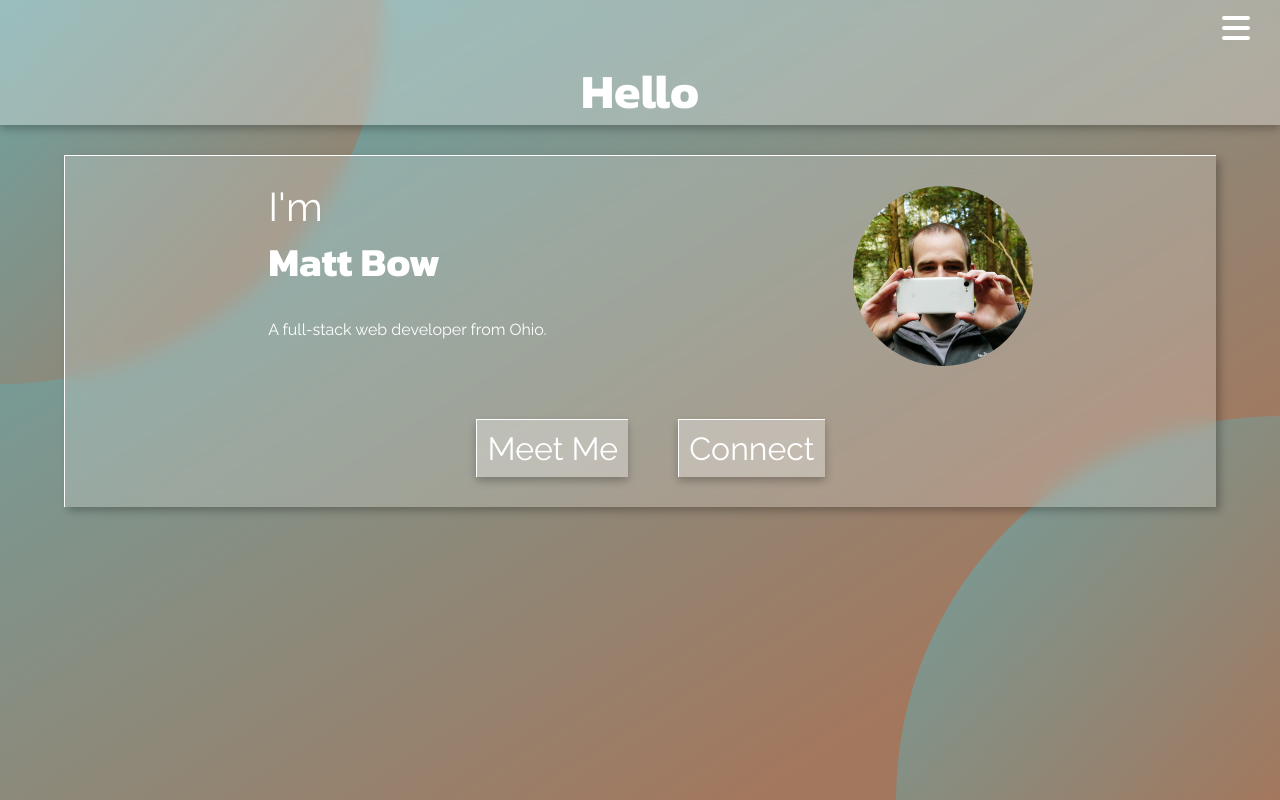
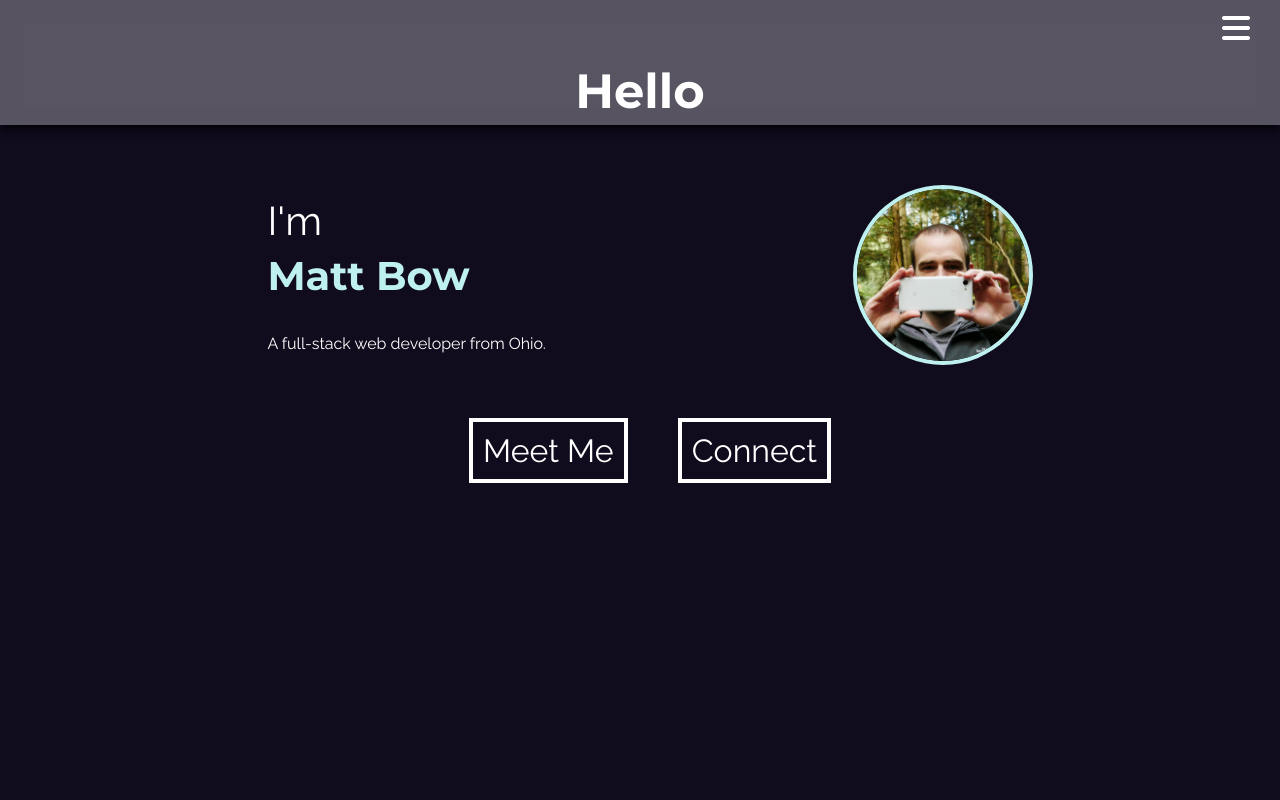
Before and after one commit to mdbow22/Portfolio, a plain HTML site: page index.html in a window 1280 px wide. Drawn offline with Linux system fonts and the light colour scheme.

Commit message:
color changes

```diff
--- a/assets/style.css
+++ b/assets/style.css
@@ -1,15 +1,20 @@
 @import url('https://fonts.googleapis.com/css2?family=Kanit:wght@400;700&display=swap');
 @import url('https://fonts.googleapis.com/css2?family=Raleway:wght@400;700&display=swap');
+@import url('https://fonts.googleapis.com/css2?family=Montserrat:wght@700&display=swap');
 
 /**********************
 /* BACKGROUND STYLING *
 ***********************/
 
 body {
-    background: rgb(41,31,77);
-    background: linear-gradient(to bottom right, #6DA3A3 10%, #A3775D 80%);
+    background: #100B1D /*#18112C8*/;
+    /*background: linear-gradient(to bottom right, #6DA3A3 10%, #A3775D 80%);*/
     font-family: 'Raleway',sans-serif;
     color: #ffffff;
+}
+
+.circle-1, .circle-2 {
+    display: none;
 }
 
 .circle-1 {
@@ -42,7 +47,8 @@ body {
 }
 
 h1,h2,h3,h4,h5,h6 {
-    font-family: 'Kanit', sans-serif;
+    font-family: 'Montserrat', sans-serif;
+
 }
 
 /******************
@@ -61,7 +67,7 @@ h1,h2,h3,h4,h5,h6 {
 .header {
     background-color: rgba(255,255,255,0.3);
     backdrop-filter: blur(10px);
-    box-shadow: 0px 4px 8px rgba(0, 0, 0, 0.25);
+    box-shadow: 0px 4px 8px rgba(0, 0, 0, 0.8);
 }
 
 .menu-btn {
@@ -86,11 +92,12 @@ h1,h2,h3,h4,h5,h6 {
     margin: 30px auto;
     padding: 30px;
     padding-left: 50px;
-    background-color: rgba(255,255,255,0.2);
-    box-shadow: 4px 4px 8px rgba(0, 0, 0, 0.25);
+    /* background-color: rgba(255,255,255,0.2);
+    box-shadow: 4px 4px 8px rgba(0, 0, 0, 0.8);
     border-top: 1px solid #ffffff;
     border-left: 1px solid #ffffff;
     backdrop-filter: blur(10px);
+    border-radius: 5px; */
 }
 
 .home-section {
@@ -109,7 +116,6 @@ h1,h2,h3,h4,h5,h6 {
 
 .me-text {
     margin-bottom: 50px;
-    min-height: 180px;
 }
 
 .home-section h3 {
@@ -117,11 +123,13 @@ h1,h2,h3,h4,h5,h6 {
     font-size: 2.5em;
     font-weight: 400;
     margin-bottom: 15px;
+    text-transform: none;
 }
 
 .home-section h2 {
     font-size: 2.5em;
     margin-bottom: 40px;
+    color: #BeF0F0;
 }
 
 .profile-pic {
@@ -133,6 +141,7 @@ h1,h2,h3,h4,h5,h6 {
 img {
     width: inherit;
     border-radius: 50%;
+    border: 4px solid #BeF0F0;
 }
 
 .home-buttons {
@@ -142,20 +151,16 @@ img {
 }
 
 .home-btn {
+    background: transparent;
     padding: 10px;
-    background: rgba(255,255,255,0.3);
-    border: none;
+    border: 4px solid rgba(255,255,255,1);
     font-size: 2em;
     color: #ffffff;
-    box-shadow: 0px 4px 8px rgba(0, 0, 0, 0.25);
-    border-top: 1px solid #ffffff;
-    border-left: 1px solid #ffffff;
+    cursor: pointer;
+    transition: all 300ms ease-in-out;
 }
 
-.home-btn:active {
-    box-shadow: inset 2px 2px 4px rgba(0, 0, 0, 0.5);
-    border-top: none;
-    border-left: none;
-    /* border-bottom: 1px solid #ffffff;
-    border-right: 1px solid #ffffff; */
+.home-btn:hover {
+    border-color: #BeF0F0;
+    color: #BeF0F0;
 }
```
